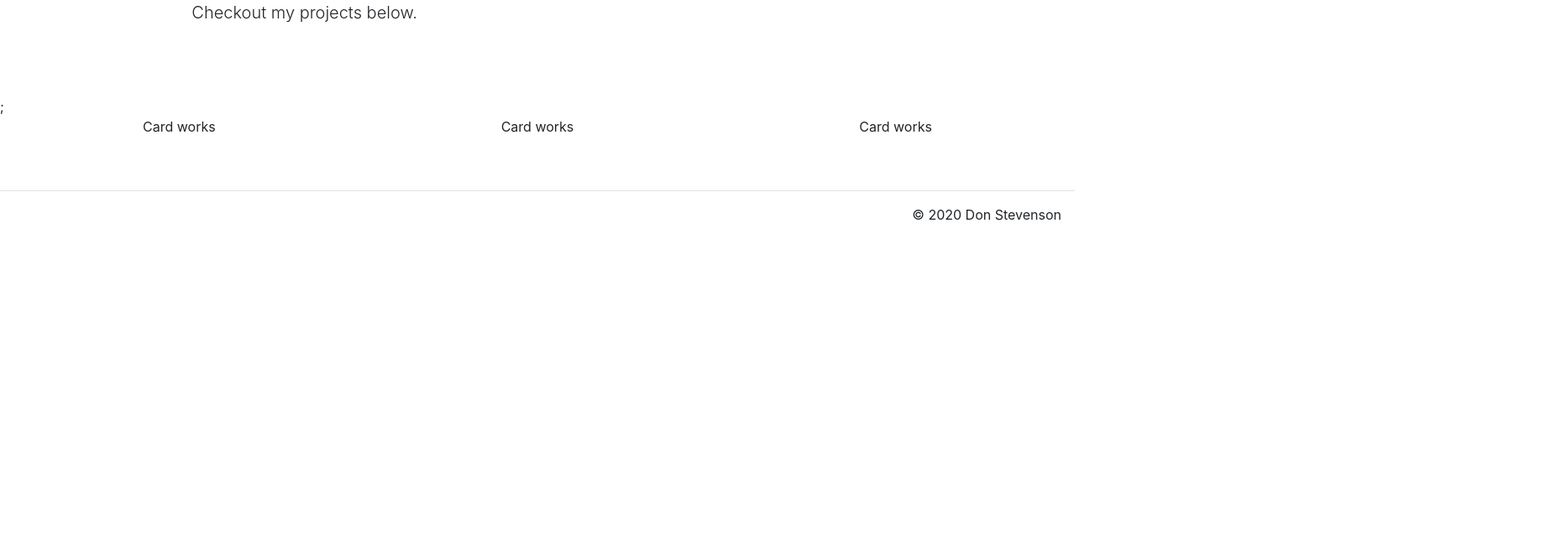
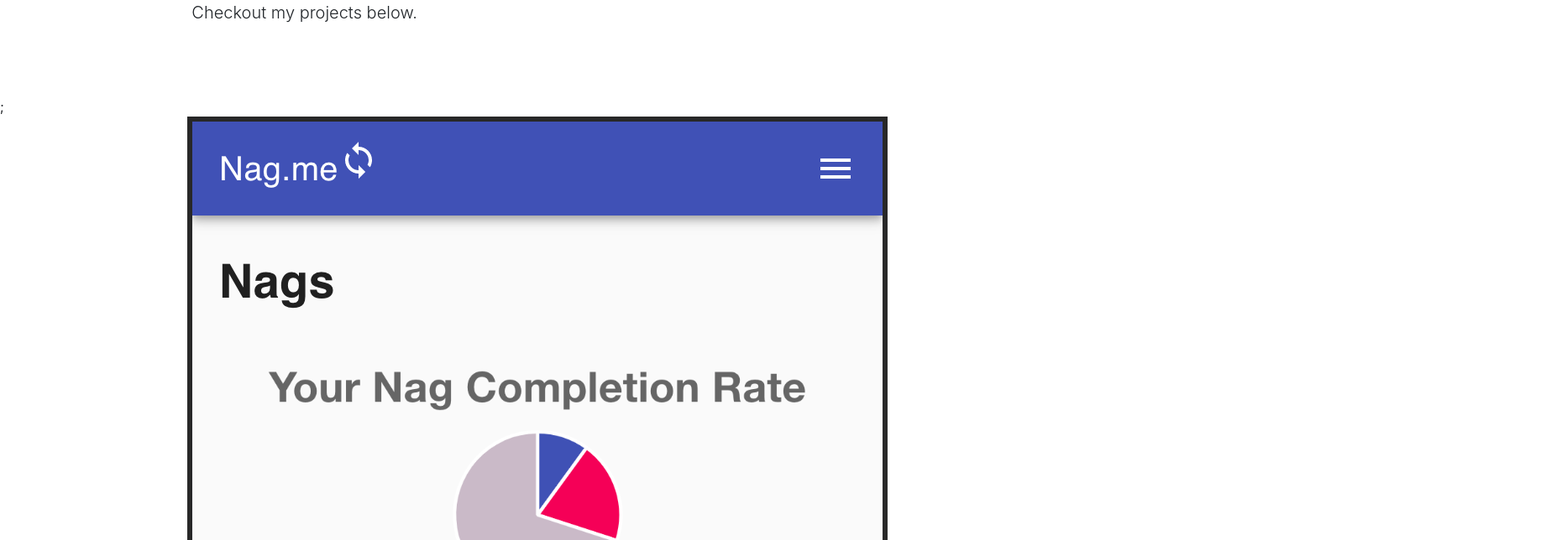
Before and after one commit to Don-Stevenson/personalWebsite, a React (Create React App) app: page / in a window 1280 px wide. Shown: the part 300-944 px from the top of the page at 84% size, 1853 px wide, since content can reach past the window. Before the commit the page ends 800 px from the top, so only its background shows below. Built offline with nearby package versions, Linux system fonts and the light colour scheme.

Commit message:
hook up card to show images

```diff
--- a/src/components/Card.js
+++ b/src/components/Card.js
@@ -1,7 +1,9 @@
-import React from 'react'
+import React from "react";
 
 export default function Card(props) {
-    return(
-        <p> Card works</p>
-    )
+  return (
+    <div>
+      <img className="" src={props.item.imgSrc} alt={props.item.subTitle} />
+    </div>
+  );
 }
```
